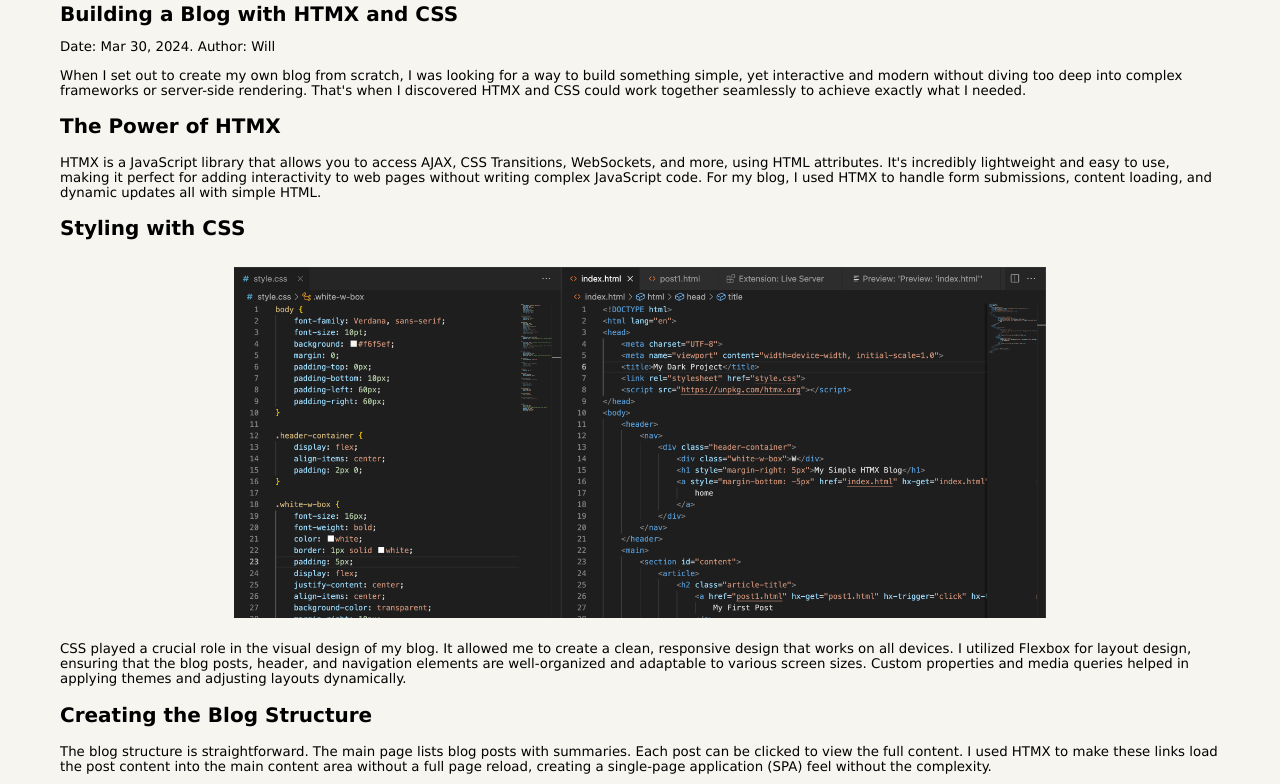
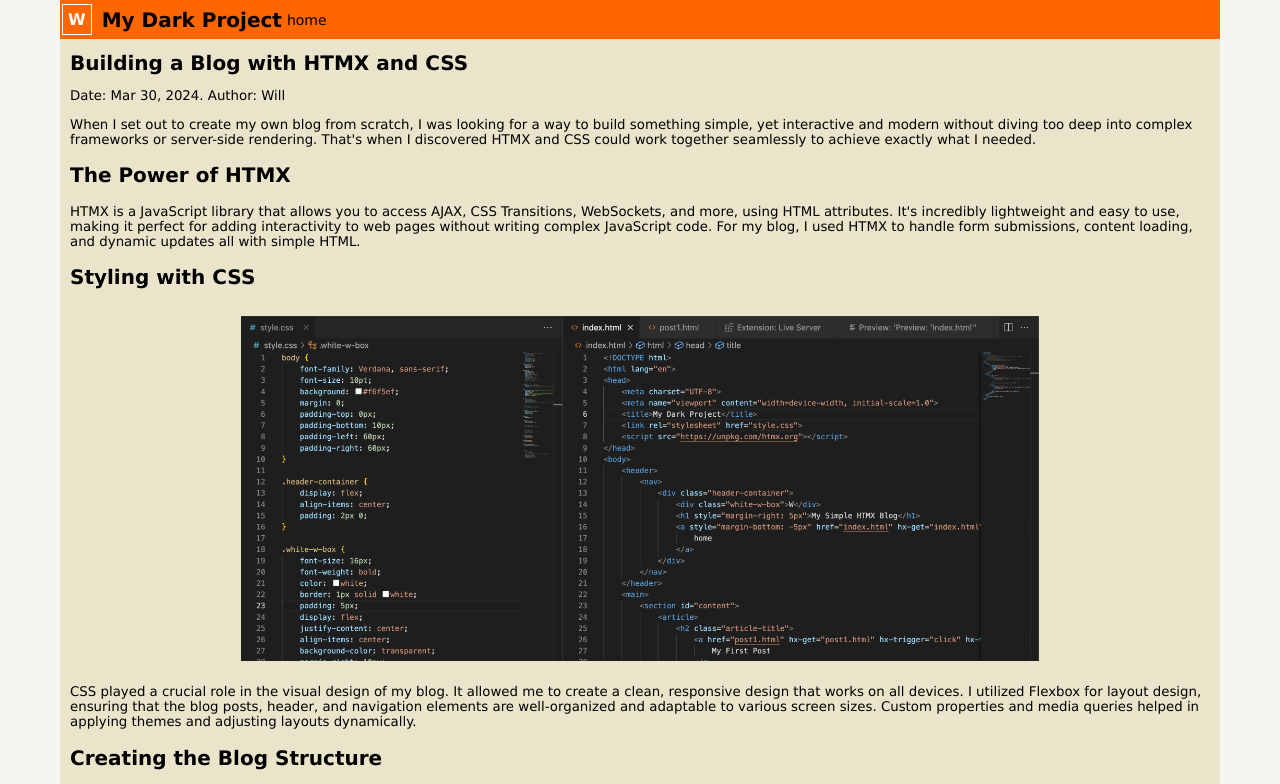
Before and after one commit to wwharton/htmx-blog, a plain HTML site: page posts/building-my-htmx-blog.html in a window 1280 px wide. Shown: the top 784 px of the page. Drawn offline with nearby package versions, Linux system fonts and the light colour scheme.

Commit message:
uses a container pattern to allow direct urls with styling

```diff
--- /dev/null
+++ b/posts/building-my-htmx-blog-content.html
@@ -0,0 +1,34 @@
+<article>
+    <h1>Building a Blog with HTMX and CSS</h1>
+    <p>Date: Mar 30, 2024. Author: Will</p>
+    <p>When I set out to create my own blog from scratch, I was looking for a way to build something simple, yet interactive and modern without diving too deep into complex frameworks or server-side rendering. That's when I discovered HTMX and CSS could work together seamlessly to achieve exactly what I needed.</p>
+
+    <h2>The Power of HTMX</h2>
+    <p>HTMX is a JavaScript library that allows you to access AJAX, CSS Transitions, WebSockets, and more, using HTML attributes. It's incredibly lightweight and easy to use, making it perfect for adding interactivity to web pages without writing complex JavaScript code. For my blog, I used HTMX to handle form submissions, content loading, and dynamic updates all with simple HTML.</p>
+
+    <h2>Styling with CSS</h2>
+
+
+    <a href="media/css_htmx.html"
+        hx-get="media/css_htmx.html"
+        hx-target="#content"
+        hx-trigger="click"
+        hx-url-push="posts/building-my-htmx-blog.html"
+    >
+        <img src="media/css_htmx.png" alt="Thumbnail of image" class="image-thumbnail">
+    </a>
+
+
+    <p>CSS played a crucial role in the visual design of my blog. It allowed me to create a clean, responsive design that works on all devices. I utilized Flexbox for layout design, ensuring that the blog posts, header, and navigation elements are well-organized and adaptable to various screen sizes. Custom properties and media queries helped in applying themes and adjusting layouts dynamically.</p>
+
+    <h2>Creating the Blog Structure</h2>
+    <p>The blog structure is straightforward. The main page lists blog posts with summaries. Each post can be clicked to view the full content. I used HTMX to make these links load the post content into the main content area without a full page reload, creating a single-page application (SPA) feel without the complexity.</p>
+
+    <h2>HTMX in Action</h2>
+    <p>One of the first features I implemented with HTMX was loading blog posts dynamically. By simply adding `hx-get="post1.html"` and `hx-trigger="click"` to a link, I could fetch the post's HTML content and display it within a specified target area. This not only improved the user experience but also reduced the load on the server.</p>
+
+    <h2>Styling Challenges and Triumphs</h2>
+    <p>Styling the blog was both a challenge and a rewarding process. Achieving a layout that was both aesthetically pleasing and functional on mobile devices required a lot of tweaking, especially with CSS grid and flex properties. However, through experimentation and leveraging CSS's powerful selectors and properties, I was able to create a design that I'm proud of.</p>
+
+    <p>In conclusion, using HTMX and CSS to build my blog from scratch was a fantastic learning experience. It taught me a lot about web development, and I ended up with a fast, responsive, and interactive blog that met all my requirements. I highly encourage other developers to explore these tools and consider them for their projects.</p>
+</article>
--- a/posts/building-my-htmx-blog.html
+++ b/posts/building-my-htmx-blog.html
@@ -8,39 +8,33 @@
         <script src="https://unpkg.com/htmx.org"></script>
     </head>
     <body>
-        <article>
-            <h1>Building a Blog with HTMX and CSS</h1>
-            <p>Date: Mar 30, 2024. Author: Will</p>
-            <p>When I set out to create my own blog from scratch, I was looking for a way to build something simple, yet interactive and modern without diving too deep into complex frameworks or server-side rendering. That's when I discovered HTMX and CSS could work together seamlessly to achieve exactly what I needed.</p>
-
-            <h2>The Power of HTMX</h2>
-            <p>HTMX is a JavaScript library that allows you to access AJAX, CSS Transitions, WebSockets, and more, using HTML attributes. It's incredibly lightweight and easy to use, making it perfect for adding interactivity to web pages without writing complex JavaScript code. For my blog, I used HTMX to handle form submissions, content loading, and dynamic updates all with simple HTML.</p>
-
-            <h2>Styling with CSS</h2>
-
-
-            <a href="media/css_htmx.html"
-                hx-get="media/css_htmx.html"
+        <header>
+            <nav>
+                <div class="header-container">
+                    <div class="white-w-box">W</div>
+                    <h1 style="margin-right: 5px">My Dark Project</h1>
+                    <a href="#"
+                       hx-get="/posts.html"
+                       hx-trigger="click"
+                       hx-target="#content"
+                       hx-push-url="/posts.html">
+                       home
+                    </a>
+                </div>
+            </nav>
+        </header>
+        <main>
+            <section id="content">
+                <!-- The below should auto load the Posts context and call it index -->
+                <div
+                href="/posts/building-my-htmx-blog.html"
+                hx-get="/posts/building-my-htmx-blog-content.html"
+                hx-trigger="load"
                 hx-target="#content"
-                hx-trigger="click"
-                hx-url-push="posts/building-my-htmx-blog.html"
-            >
-                <img src="media/css_htmx.png" alt="Thumbnail of image" class="image-thumbnail">
-            </a>
-
-
-            <p>CSS played a crucial role in the visual design of my blog. It allowed me to create a clean, responsive design that works on all devices. I utilized Flexbox for layout design, ensuring that the blog posts, header, and navigation elements are well-organized and adaptable to various screen sizes. Custom properties and media queries helped in applying themes and adjusting layouts dynamically.</p>
-
-            <h2>Creating the Blog Structure</h2>
-            <p>The blog structure is straightforward. The main page lists blog posts with summaries. Each post can be clicked to view the full content. I used HTMX to make these links load the post content into the main content area without a full page reload, creating a single-page application (SPA) feel without the complexity.</p>
-
-            <h2>HTMX in Action</h2>
-            <p>One of the first features I implemented with HTMX was loading blog posts dynamically. By simply adding `hx-get="post1.html"` and `hx-trigger="click"` to a link, I could fetch the post's HTML content and display it within a specified target area. This not only improved the user experience but also reduced the load on the server.</p>
-
-            <h2>Styling Challenges and Triumphs</h2>
-            <p>Styling the blog was both a challenge and a rewarding process. Achieving a layout that was both aesthetically pleasing and functional on mobile devices required a lot of tweaking, especially with CSS grid and flex properties. However, through experimentation and leveraging CSS's powerful selectors and properties, I was able to create a design that I'm proud of.</p>
-
-            <p>In conclusion, using HTMX and CSS to build my blog from scratch was a fantastic learning experience. It taught me a lot about web development, and I ended up with a fast, responsive, and interactive blog that met all my requirements. I highly encourage other developers to explore these tools and consider them for their projects.</p>
-        </article>
+                hx-push-url="/posts/building-my-htmx-blog.html"
+                hx-push-url="true">
+                </div>
+            </section>
+        </main>
     </body>
 </html>
```
Also changed, not shown: posts.html (+1 -1 lines).
